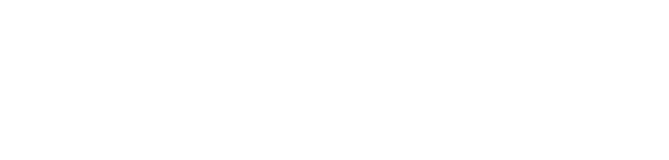
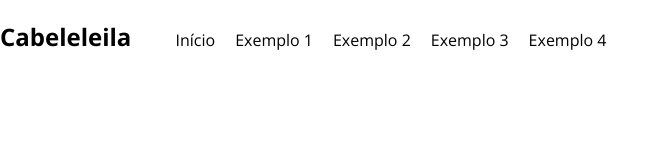
Before and after one commit to PHSebastiao/cabeleleila, a plain HTML site: page index.html in a window 1280 px wide. Shown: the whole page, without its empty margins (0-669 px from the left). Drawn offline with nearby package versions, Linux system fonts and the light colour scheme.

Commit message:
começo navegação

```diff
--- a/assets/styles.css
+++ b/assets/styles.css
@@ -1,4 +1,21 @@
 html, body {
     margin: 0;
     height: 100%;
+    font-family: 'Open Sans', sans-serif;
 }
+
+/* Navegação */
+.nav-title, .nav-item {
+    display: inline-block;
+}
+
+.nav-list {
+    display: inline-flex;
+    list-style-type: none;
+    gap: 20px;
+}
+
+.nav-item a {
+    text-decoration: none;
+    color: inherit;
+}
--- a/index.html
+++ b/index.html
@@ -16,6 +16,27 @@
     </head>
 
     <body>
-
+        <div class="navbar">
+            <h2 class="nav-title">
+                Cabeleleila <!-- Sujeito a alteração (para uma imagem)-->
+            </h2>
+            <ul class="nav-list">
+                <li class="nav-item">
+                    <a href="./">Início</a>
+                </li>
+                <li class="nav-item">
+                    <a href="#">Exemplo 1</a>
+                </li>
+                <li class="nav-item">
+                    <a href="#">Exemplo 2</a>
+                </li>
+                <li class="nav-item">
+                    <a href="#">Exemplo 3</a>
+                </li>
+                <li class="nav-item">
+                    <a href="#">Exemplo 4</a>
+                </li>
+            </ul>
+        </div>
     </body>
 </html>
```
